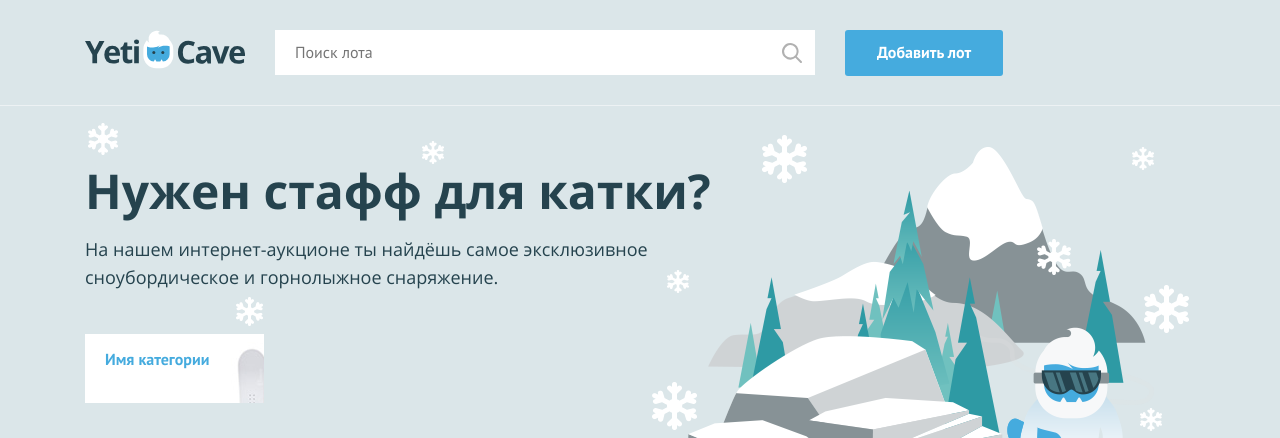
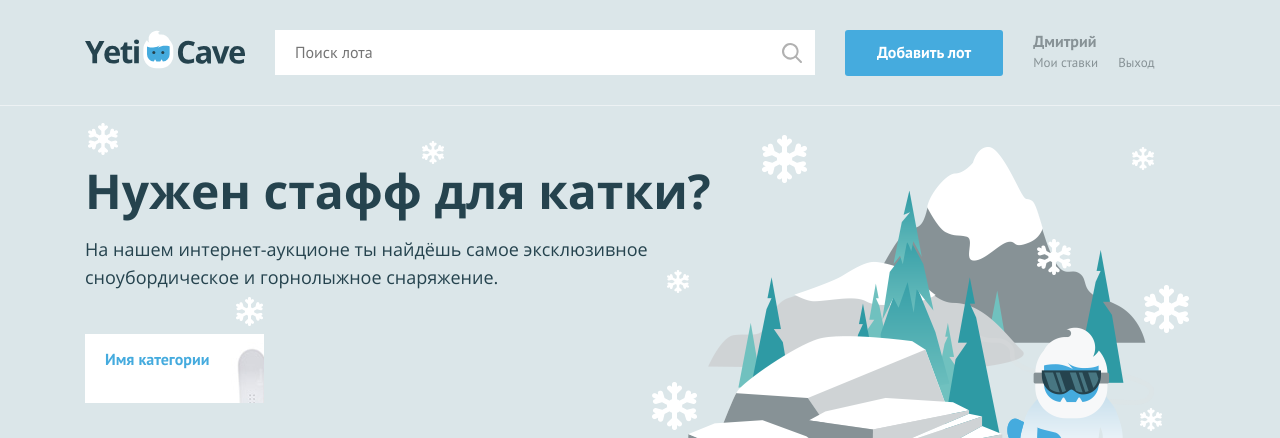
Before and after one commit to bidpapa/944599-yeticave-9, a PHP site: page / in a window 1280 px wide. Shown: the top 438 px of the page. Run offline with PHP 8.4, Linux system fonts and the light colour scheme.

Commit message:
Добавляет условие проверки вошел/не вошел

```diff
--- a/index.php
+++ b/index.php
@@ -1,7 +1,7 @@
 <?php
 $is_auth = rand(0, 1);
 
-$user_name = ''; // укажите здесь ваше имя
+$user_name = 'Дмитрий'; // укажите здесь ваше имя
 ?>
 <!DOCTYPE html>
 <html lang="ru">
@@ -28,8 +28,28 @@ $user_name = ''; // укажите здесь ваше имя
 
         <nav class="user-menu">
 
-        <!-- здесь должен быть PHP код для показа меню и данных пользователя -->
-
+        <?php
+            if ($is_auth == 1):
+        ?>
+            <div class="user-menu__logged">
+                <p><?= $user_name ?></p>
+                <a class="user-menu__bets" href="pages/my-bets.html">Мои ставки</a>
+                <a class="user-menu__logout" href="#">Выход</a>
+            </div>
+        <?php
+            else:
+        ?>
+            <ul class="user-menu__list">
+                <li class="user-menu__item">
+                    <a href="#">Регистрация</a>
+                </li>
+                <li class="user-menu__item">
+                    <a href="#">Вход</a>
+                </li>
+            </ul>
+        <?php
+            endif;
+        ?>
         </nav>
     </div>
 </header>
```
